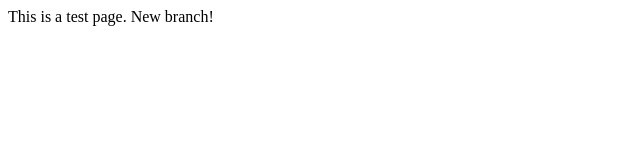
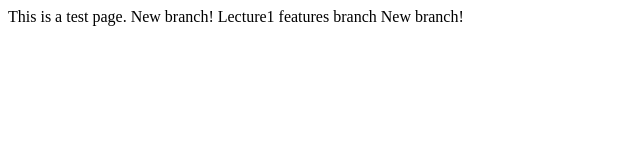
Before and after one commit to uche-obere/lecture1, a plain HTML site: page index.html in a window 1280 px wide. Shown: the whole page, without its empty margins (0-640 px from the left). Drawn offline with Linux system fonts and the light colour scheme.

Commit message:
Lecture1 Features

```diff
--- a/index.html
+++ b/index.html
@@ -6,5 +6,6 @@
 	<body>
 		This is a test page.
 		New branch!
+		Lecture1 features branch New branch!
 	</body>
 </html>
```
